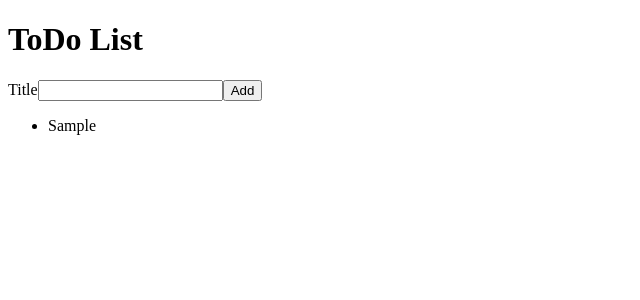
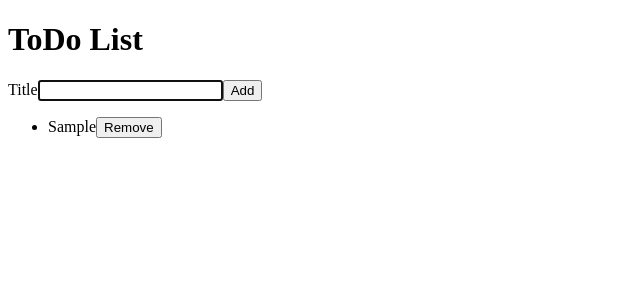
Before and after one commit to tonybalde/react-todo, a React (Create React App) app: page / in a window 1280 px wide. Both pictures are taken after typing "Sample" into the empty fields and a click on the button "Add". Shown: the top 300 px of the page, without its empty margins (0-640 px from the left). Built offline with nearby package versions, Linux system fonts and the light colour scheme.

Commit message:
Add Remove button and input has auto focus

```diff
--- a/src/AddTodoForm.js
+++ b/src/AddTodoForm.js
@@ -1,22 +1,31 @@
-import React, { useState } from "react";
-import { v4 as uuidv4 } from 'uuid'; // An unique id to each todo item
 
-function AddTodoForm({onAddTodo}) { // Destructuring Prop
+import React, { useState, useEffect, useRef } from "react";
+
+function AddTodoForm({ onAddTodo }) {
   const [todoTitle, setTodoTitle] = useState("");
+  const inputRef = useRef(null);
+
+  useEffect(() => {
+    // Set focus when the component mounts
+    inputRef.current.focus();
+  }, []); // Empty dependency array ensures it runs only once on mount
 
   function handleAddTodo(event) {
     event.preventDefault();
     if (todoTitle.trim() === "") {
-      return; // Prevent adding an empty to-do
+      return;
     }
 
     const newTodo = {
       title: todoTitle,
-      id: uuidv4()
+      id: Date.now(),
     };
 
     onAddTodo(newTodo);
     setTodoTitle("");
+
+    // Set focus after adding a new todo
+    inputRef.current.focus();
   }
 
   return (
@@ -24,6 +33,7 @@ function AddTodoForm({onAddTodo}) { // Destructuring Prop
       <form onSubmit={handleAddTodo}>
         <label htmlFor="todoTitle">Title</label>
         <input
+          ref={inputRef}  // Set up the ref for the input element
           type="text"
           id="todoTitle"
           name="todoTitle"
--- a/src/App.js
+++ b/src/App.js
@@ -34,12 +34,18 @@ function App() {
   // }, [todoList]);
 
 
+  const removeTodo = (id) => {
+    const updatedTodoList = todoList.filter((todo) => todo.id !== id);
+    setTodoList(updatedTodoList);
+  };
+
+
   return (
     <>
       <header>
         <h1>ToDo List</h1>
         <AddTodoForm onAddTodo={addTodo} />
-        <TodoList todoList={todoList} />
+        <TodoList todoList={todoList} onRemoveTodo={removeTodo}/>
       </header>
     </>
   );
--- a/src/TodoList.js
+++ b/src/TodoList.js
@@ -2,13 +2,18 @@
 import React from "react";
 import TodoListItem from "./TodoListItem";
 
-function TodoList({todoList}) { // Destructuring Prop
+function TodoList({ todoList, onRemoveTodo }) {
   return (
     <div>
       <ul>
         {todoList.map(function (item) {
           return (
-            <TodoListItem key={item.id} todo={item.title} />
+            <TodoListItem
+              key={item.id}
+              todo={item.title}
+              id={item.id}
+              onRemoveTodo={onRemoveTodo}
+            />
           );
         })}
       </ul>
--- a/src/TodoListItem.js
+++ b/src/TodoListItem.js
@@ -1,11 +1,17 @@
+
 import React from "react";
 
-function TodoListItem({id, todo}){ // Destructuring Props
-    return(
-        <div>
-            <li key={id}>{todo}</li>
-        </div>
-    );
+function TodoListItem({ id, todo, onRemoveTodo }) {
+  return (
+    <div>
+      <li key={id}>
+        {todo}
+        <button type="button" onClick={() => onRemoveTodo(id)}>
+          Remove
+        </button>
+      </li>
+    </div>
+  );
 }
 
 export default TodoListItem;
```
Also changed, not shown: src/InputWithLabel.js (added, +26 -0 lines).
